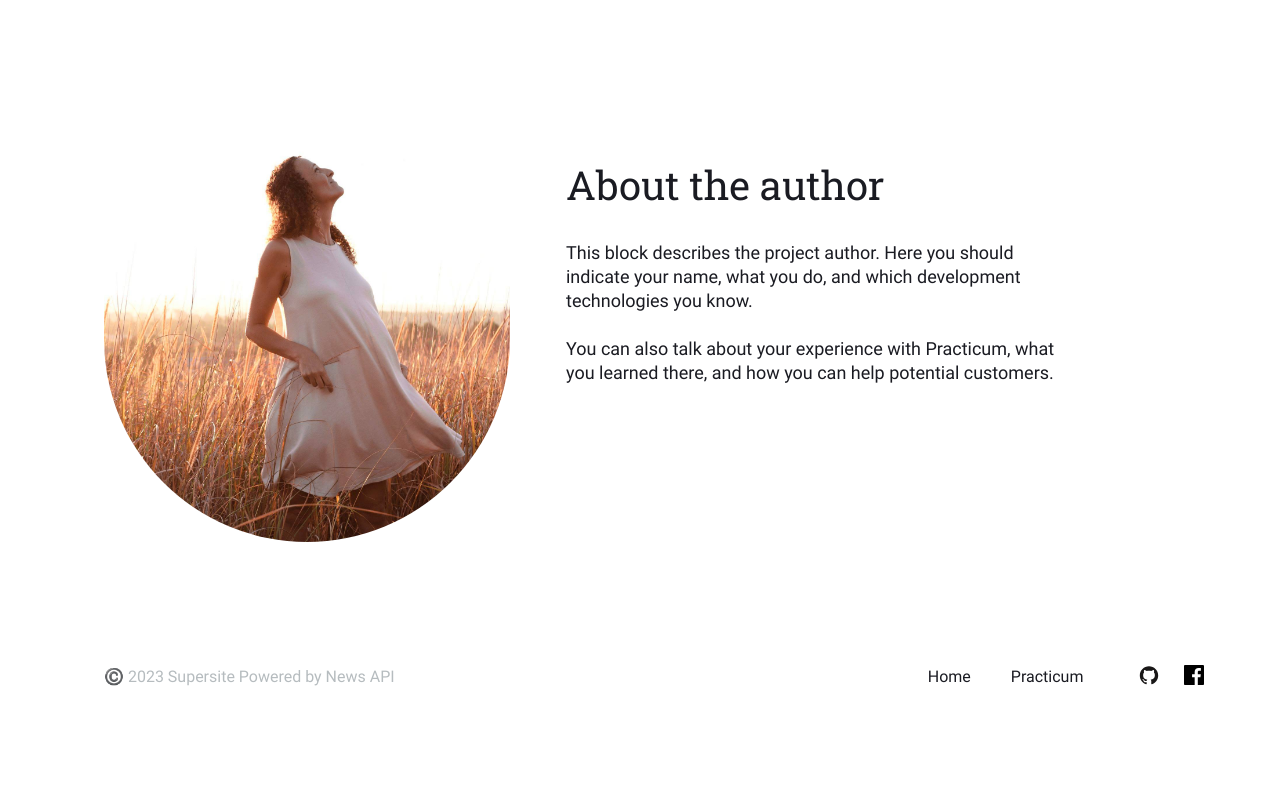
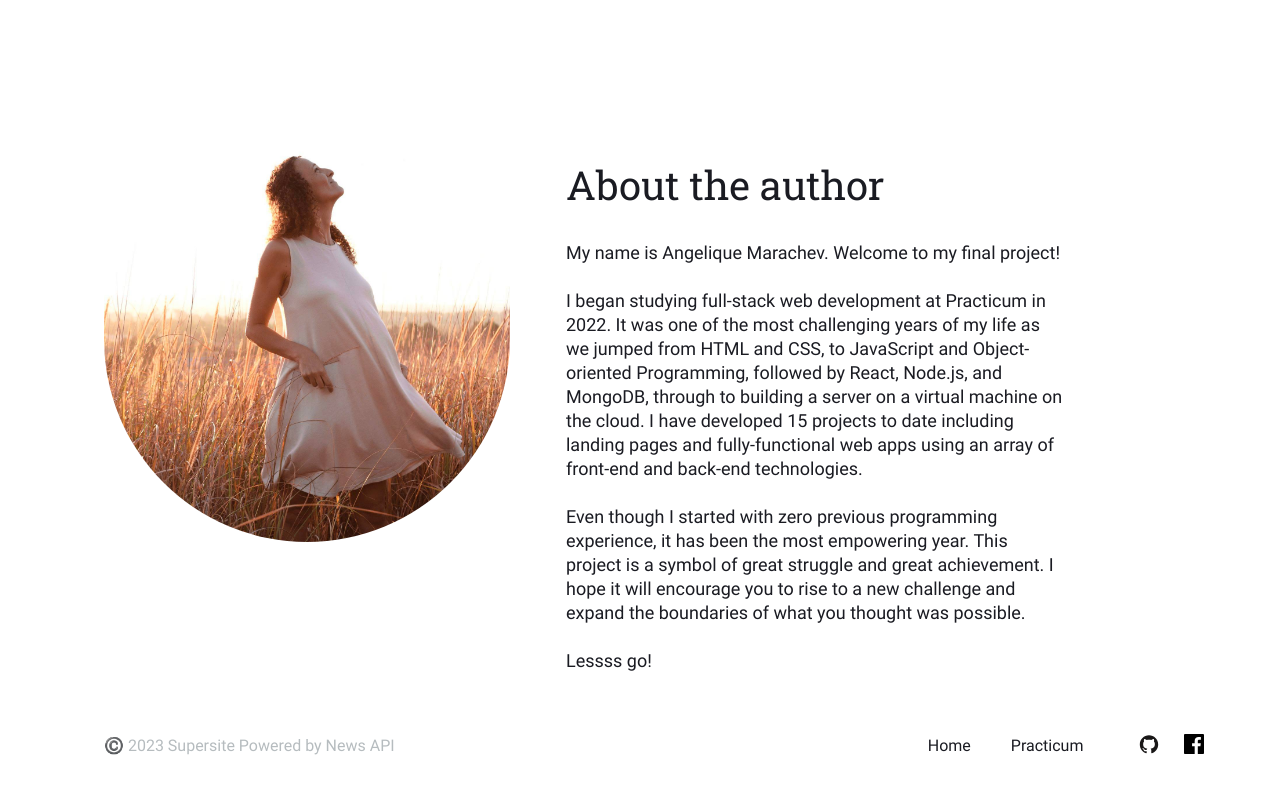
Before and after one commit to AngeliqueMarachev/news-explorer-frontend, a React (Create React App) app: page / in a window 1280 px wide. Shown: the part 648-1442 px from the top of the page. Before the commit the page ends 1376 px from the top, so only its background shows below. Built offline with nearby package versions, Linux system fonts and the light colour scheme.

Commit message:
Submit for 2nd iteration

```diff
--- a/src/components/About/About.js
+++ b/src/components/About/About.js
@@ -8,15 +8,25 @@ export default function About() {
       <img className="about__image" src={mePath} alt={"Angelique Marachev"} />
       <div className="about__content">
         <h2 className="about__title">About the author</h2>
-        <p className="about__text">This block describes the project author.
-          Here you should indicate your name, what you do, and which development
-          technologies you know.
-          </p>
-         <p className="about__text">
-          You can also talk about your experience with Practicum, what you
-          learned there, and how you can help potential customers.
+        <p className="about__text">
+          My name is Angelique Marachev. Welcome to my final project! <br />
+          <br />I began studying full-stack web development at Practicum in
+          2022. It was one of the most challenging years of my life as we jumped
+          from HTML and CSS, to JavaScript and Object-oriented Programming,
+          followed by React, Node.js, and MongoDB, through to building a server
+          on a virtual machine on the cloud. I have developed 15 projects to
+          date including landing pages and fully-functional web apps using an
+          array of front-end and back-end technologies.
         </p>
-
+        <p className="about__text">
+          Even though I started with zero previous programming experience, it
+          has been the most empowering year. This project is a symbol of great
+          struggle and great achievement. I hope it will encourage you to rise
+          to a new challenge and expand the boundaries of what you thought was
+          possible.
+          <br />
+          <br /> Lessss go!
+        </p>
       </div>
     </section>
   );
--- a/src/components/App/App.js
+++ b/src/components/App/App.js
@@ -96,9 +96,7 @@ export default function App() {
         }
       })
       .catch((err) => console.log(err))
-      .finally(() => {
-        setIsLoading(false);
-      });
+      .finally(() => setIsLoading(false));
   };
 
   // POPUP STATES
@@ -198,6 +196,7 @@ export default function App() {
                 isLoggedIn={isLoggedIn}
                 onSigninClick={handleSigninClick}
                 isLoading={isLoading}
+                setIsLoading={setIsLoading}
                 articles={articles}
                 onLogout={handleLogout}
                 setArticles={setArticles}
@@ -253,6 +252,3 @@ export default function App() {
     </CurrentUserContext.Provider>
   );
 }
-
-// TODO:
-// 1. change all url to link everywhere
--- a/src/components/SearchForm/SearchForm.js
+++ b/src/components/SearchForm/SearchForm.js
@@ -21,6 +21,7 @@ export default function SearchForm({ onSearch, keyword, setKeyword }) {
               autoComplete="off"
               onChange={handleChange}
               value={keyword || ""}
+              required
             />
             <button className="search-form__submit" type="submit">
               Search
--- a/src/utils/MainApi.js
+++ b/src/utils/MainApi.js
@@ -1,5 +1,5 @@
-export const BASE_URL = "http://localhost:3000";
-// export const BASE_URL = "https://api.angelique.worldnews.mooo.com";
+// export const BASE_URL = "http://localhost:3000";
+export const BASE_URL = "https://api.angelique.worldnews.mooo.com";
 
 function checkResponse(res) {
   return res.ok ? res.json() : Promise.reject(`Error: ${res.status}`);
```
Also changed, not shown: 1 other file (tests, documents, lock files or other folders).
